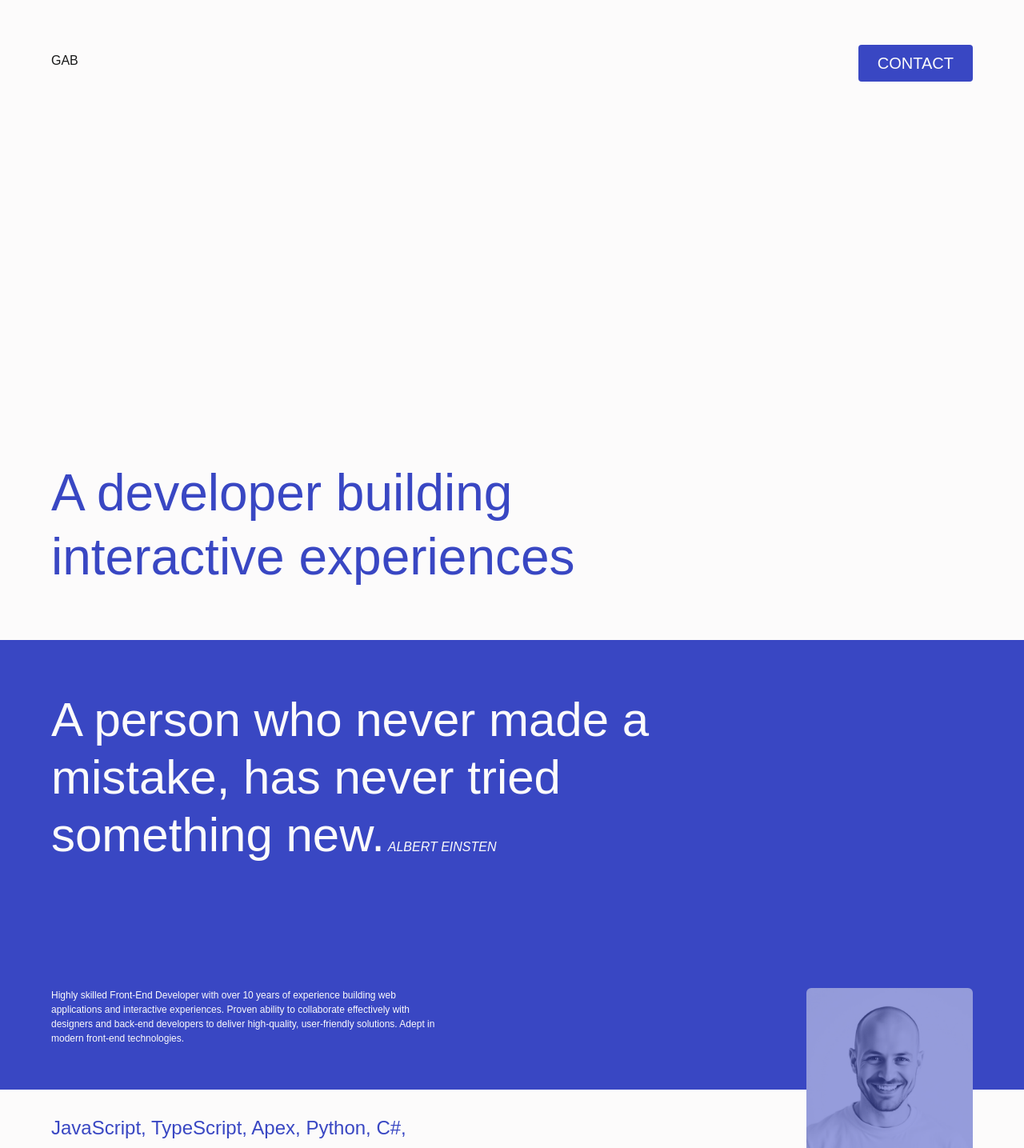
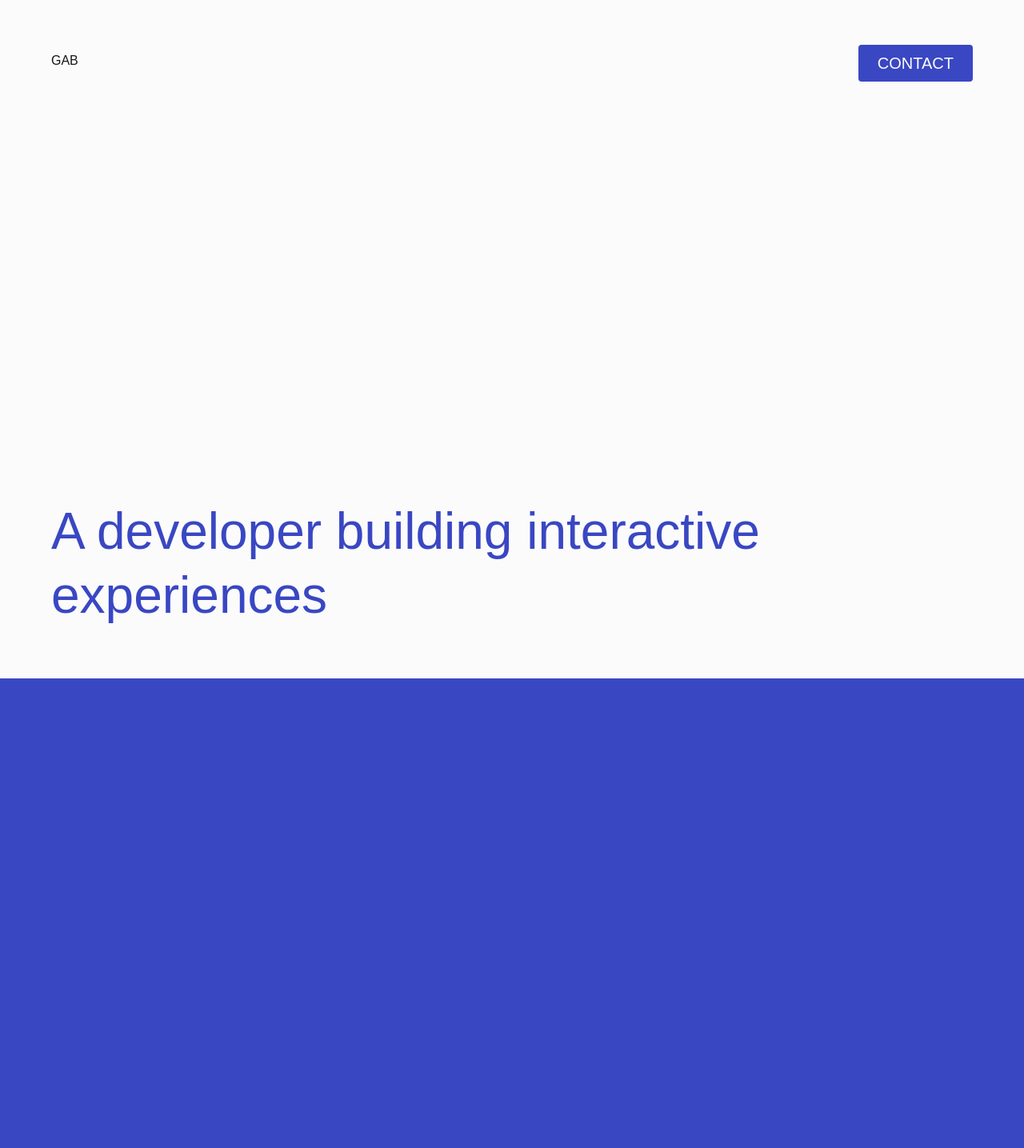
Before and after one commit to gabwebdesign/my-portfolio, a Next.js app: page / in a window 1280 px wide. Shown: the top 1435 px of the page at 80% size. Built offline with nearby package versions, Linux system fonts and the light colour scheme; a web font is replaced by a local one.

Commit message:
animation

```diff
--- a/app/components/contact/contact.tsx
+++ b/app/components/contact/contact.tsx
@@ -1,10 +1,38 @@
+'use client';
 import Link from "next/link";
 import './contact.css';
+import { useEffect } from "react";
+
+import gsap from 'gsap';
+import { ScrollTrigger } from 'gsap/ScrollTrigger';
 
 export default function Contact() {
+
+    gsap.registerPlugin(ScrollTrigger);
+
+    useEffect(() => {
+
+        let tl = gsap.timeline({ease: "none"});
+
+        tl
+        .from(".contact-header", { opacity:0, y:-100 })
+
+        ScrollTrigger.create({
+            trigger: ".contact",
+            pin: true,
+            start: "-=10%",
+            end: "+=60%",
+            animation: tl,
+            scrub: true,
+            //markers: true
+        })
+    },[]);
+
+
     return (
         <section className="bg-gray flex flex-col justify-between">
-            <nav className="">
+            <div className="contact">
+                <nav>
                     <ul className="flex justify-between">
                     <li className="navbrand">
                         GAB
@@ -39,9 +67,11 @@ export default function Contact() {
                         </ul>
                     </div>
                 </div>
-          <div>
+                <div className="contact-header">
                     <h2>Let’s work...</h2>
                 </div>
+            </div>
+
         </section>
     )
 }
--- a/app/components/experience/experience.tsx
+++ b/app/components/experience/experience.tsx
@@ -6,16 +6,34 @@ import './experience.css';
 import Job, { JobsProps } from './jobs/Jobs';
 import Work, { WorksProps } from './works/works';
 
+import gsap from 'gsap';
+import { useEffect } from "react";
+import { ScrollTrigger } from 'gsap/ScrollTrigger';
 
 export default function Experience() {
 
     const [currentWork, setCurrentWork] = React.useState<WorksProps | null>(null);
     const [modalOpen, setModalOpen] = React.useState(false);
 
-    const handleModal = (value:boolean) => {
-        console.log(value);
-        setModalOpen(!modalOpen);
-    }
+    useEffect(() => {
+
+        let tl = gsap.timeline({ease: "none"});
+        /**
+        tl
+        .from(".job", { opacity: 0, stagger: 0.5 })
+        .from(".work", { opacity: 0, y: 100, stagger: 0.5})
+
+        ScrollTrigger.create({
+            trigger: ".experience-content",
+            pin: true,
+            start: "-=10%",
+            end: "+=60%",
+            animation: tl,
+            scrub: true,
+            //markers: true
+        })
+            **/
+    },[]);
 
     const jobs: JobsProps[] = [
         {
@@ -74,8 +92,9 @@ export default function Experience() {
             <div className="experience-content">
                 <div>
                     {jobs.map((job, index) => (
+                        <div className='job' key={index}>
                             <Job
-                            key={index}
+
                                 company={job.company}
                                 role={job.role}
                                 dateStart={job.dateStart}
@@ -83,14 +102,16 @@ export default function Experience() {
                                 location={job.location}
                                 description={job.description}
                             />
+                        </div>
+
                     ))}
                 </div>
                 <div className='work'>
                     <h3 className='mb-3 text-background'>Works</h3>
                     <div className='boxes flex gap-2'>
                         { works.map((work, index) => (
+                            <div className='work' key={index}>
                                 <Work
-                                key={index}
                                     id={work.id}
                                     title={work.title}
                                     industries={work.industries}
@@ -101,6 +122,7 @@ export default function Experience() {
                                     thumb={work.thumb}
                                     large={work.large}
                                 />
+                            </div>
                         ))}
                     </div>
                 </div>
--- /dev/null
+++ b/app/components/introducing/introducing.tsx
@@ -0,0 +1,57 @@
+"use client"
+import Link from "next/link";
+import gsap from 'gsap';
+import { useEffect } from "react";
+import { ScrollTrigger } from 'gsap/ScrollTrigger';
+
+
+export default function Introducing() {
+
+    gsap.registerPlugin(ScrollTrigger);
+
+    const splitText = (text: string) => {
+        return text.split('').map((char, index) => (
+          <span key={index} className="relative char">
+            {char}
+          </span>
+        ));
+    };
+
+    useEffect(
+        () => {
+
+            //const chars = gsap.utils.toArray(".char") as HTMLElement[];
+            //const randomNumber = Math.floor(Math.random() * chars.length);
+
+            //let tl = gsap.timeline();
+            //tl.from(chars[3],{opacity:0,duration:.7,left:30,ease:"back.inOut",bezier:[{x:0, y:0}, {x:50, y:100}, {x:300, y:20}, {x:400, y:200}, {x:500, y:0}]},0)
+            //;
+
+
+
+        },[]
+    );
+
+    return (
+        <div className="introducting">
+            <section id="intro">
+                    <div className="flex flex-col justify-between h-90">
+                    <nav>
+                        <ul className="flex justify-between">
+                        <li className="navbrand">
+                            GAB
+                        </li>
+                        <li>
+                            <Link href="/" className="btn primary">CONTACT</Link>
+                        </li>
+                        </ul>
+                    </nav>
+                    <div className="header">
+                        <h1>{splitText("A developer building interactive experiences")}</h1>
+                    </div>
+                    </div>
+            </section>
+        </div>
+    )
+
+}
--- a/app/components/skills/skills.css
+++ b/app/components/skills/skills.css
@@ -32,7 +32,7 @@
     width: 13rem;
     height: 14.75;
     object-fit: cover;
-
+    opacity: 0;
     @media screen and (max-width: 768px){
         width: 10rem;
         height: 11.75rem;
--- a/app/components/skills/skills.tsx
+++ b/app/components/skills/skills.tsx
@@ -1,11 +1,39 @@
+'use client';
 import Image from "next/image";
 import './skills.css';
 
+import gsap from 'gsap';
+import { useEffect } from "react";
+import { ScrollTrigger } from 'gsap/ScrollTrigger';
+
 export default function Skills() {
+
+    useEffect(() => {
+
+        let tl = gsap.timeline({ease: "none"});
+
+        tl
+        .from(".quote",{filter: "blur(20px)", x:-50,opacity:0})
+        .to(".profile-img",{filter: "blur(20px)",skewX:'-20deg',rotateX:'300deg',scale:.2,y:-50,opacity:1})
+        .to(".profile-img",{filter: "blur(0)",y:-30,skewX:0,rotateX:0,scale:1})
+        .from(".description",{x:-50,opacity:0})
+        .from(".skills",{x:-50,opacity:0})
+
+        ScrollTrigger.create({
+            trigger: "#skill-set",
+            pin: true,
+            start: "-=10%",
+            end: "+=60%",
+            animation: tl,
+            scrub: true,
+            //markers: true
+        })
+    },[]);
+
   return (
-      <section className="bg-blue bg-effect">
-        <div className="flex flex-col justify-between h-full">
-            <div>
+      <section className="bg-blue bg-effect" id="skills">
+        <div className="flex flex-col justify-between h-full" id="skill-set">
+            <div className="quote">
                 <blockquote>A person who never made a<br className="hidden lg:block" /> mistake, has never tried<br className="hidden lg:block" /> something new.
                     <cite className="author"> ALBERT EINSTEN</cite>
                 </blockquote>
--- a/app/globals.css
+++ b/app/globals.css
@@ -30,7 +30,7 @@ body.no-scroll {
   overflow: hidden;
 }
 
-h1,h2{
+h1,h2,.heading1,.heading2{
   font-size: 4rem;
   line-height: 5rem;
   color: var(--blue);
@@ -40,6 +40,9 @@ h1,h2{
   }
 }
 
+.h-90{
+  height: 90vh;
+}
 
 blockquote{
   font-size: 3.75rem;
--- a/app/page.tsx
+++ b/app/page.tsx
@@ -4,27 +4,12 @@ import Link from "next/link";
 import Skills from "./components/skills/skills";
 import Experience from "./components/experience/experience";
 import Contact from "./components/contact/contact";
+import Introducing from "./components/introducing/introducing";
 
 export default function Home() {
   return (
     <div className="grid wrapper">
-      <section>
-        <div className="flex flex-col justify-between h-full">
-          <nav>
-            <ul className="flex justify-between">
-              <li className="navbrand">
-                GAB
-              </li>
-              <li>
-                <Link href="/" className="btn primary">CONTACT</Link>
-              </li>
-            </ul>
-          </nav>
-          <div>
-            <h1>A developer building<br /> interactive experiences</h1>
-          </div>
-        </div>
-      </section>
+      <Introducing />
       <Skills />
       <Experience />
       <Contact />
```
Also changed, not shown: 1 other file (tests, documents, lock files or other folders). Lines whose indentation alone changed are shown as unchanged.
